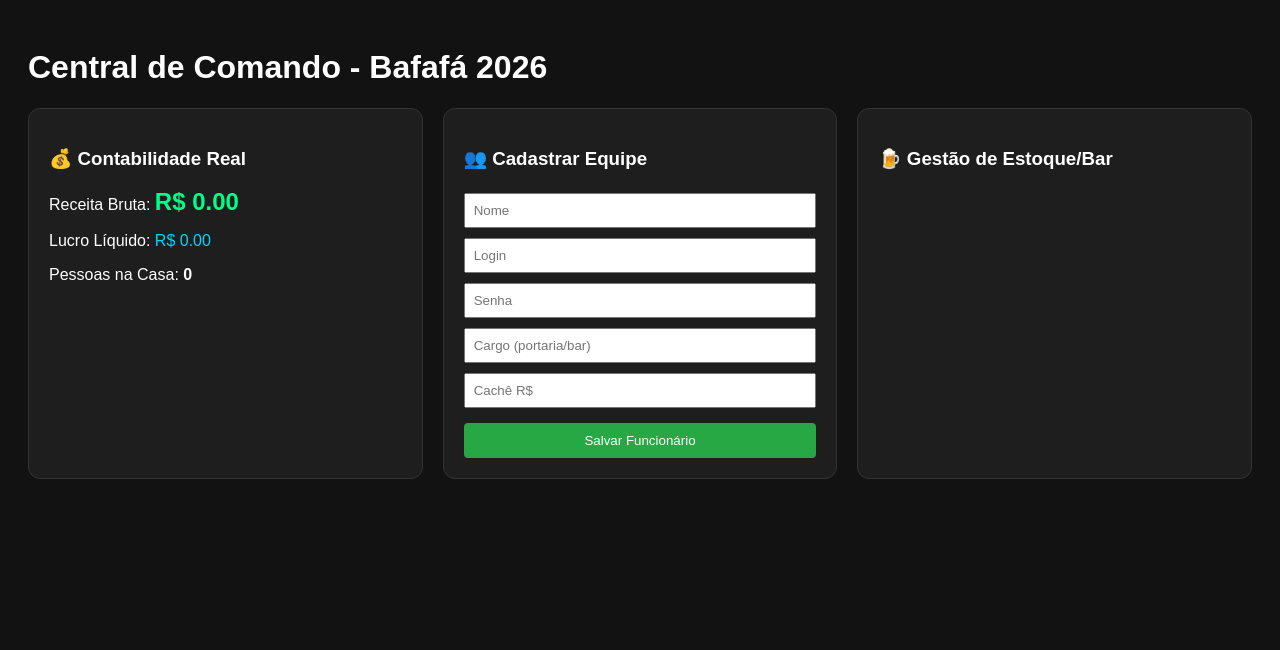
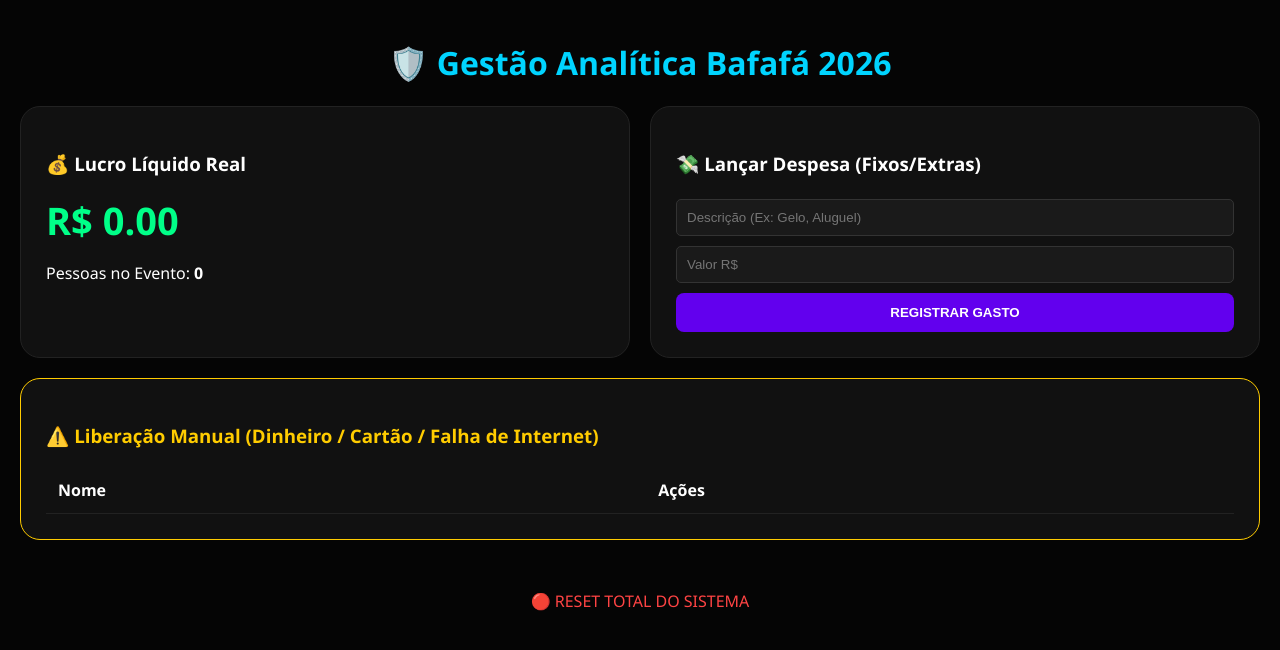
Before and after one commit to wagnerzaparolli15-ai/evento_samba, a Flask app: page /admin_total in a window 1280 px wide. Shown: the top 650 px of the page. Run offline with Flask 3, Linux system fonts and the light colour scheme; the visitor is signed in with stand-in values (Sample User, id 1); lists and menus that the app fills with data are empty.

Commit message:
Sistema Bafafá 2026: Versão Master Finalizada

```diff
--- a/app.py
+++ b/app.py
@@ -1,11 +1,11 @@
-import os, mercadopago
+import os, mercadopago, datetime
 from flask import Flask, render_template, request, redirect, url_for, session, jsonify
 from flask_sqlalchemy import SQLAlchemy
 from sqlalchemy import func
 
 app = Flask(__name__)
 
-# --- 1. CONFIGURAÇÃO (RENDER) ---
+# --- CONFIGURAÇÃO DE SEGURANÇA E BANCO ---
 db_url = os.getenv("DATABASE_URL")
 if db_url and db_url.startswith("postgres://"):
     db_url = db_url.replace("postgres://", "postgresql://", 1)
@@ -14,12 +14,12 @@ if db_url and "sslmode" not in db_url:
 
 app.config['SQLALCHEMY_DATABASE_URI'] = db_url
 app.config['SQLALCHEMY_TRACK_MODIFICATIONS'] = False
-app.secret_key = os.getenv("SECRET_KEY", "BAFAFA_MASTER_2026_TOTAL")
+app.secret_key = os.getenv("SECRET_KEY", "SISTEMA_BAFAFA_2026_MASTER")
 
 db = SQLAlchemy(app)
 sdk = mercadopago.SDK(os.getenv("MP_ACCESS_TOKEN"))
 
-# --- 2. MODELOS (ESTRUTURA SAGRADA) ---
+# --- MODELOS (A ESTRUTURA DO EVENTO) ---
 class Equipe(db.Model):
     id = db.Column(db.Integer, primary_key=True)
     nome = db.Column(db.String(100)); usuario = db.Column(db.String(50), unique=True)
@@ -29,20 +29,20 @@ class Cliente(db.Model):
     id = db.Column(db.Integer, primary_key=True); nome = db.Column(db.String(100)); telefone = db.Column(db.String(20))
     pago = db.Column(db.Boolean, default=False); na_casa = db.Column(db.Boolean, default=False)
     payment_id = db.Column(db.String(100)); quem_liberou = db.Column(db.String(50), default="")
+    hora_entrada = db.Column(db.String(20), default="")
 
 class Produto(db.Model):
     id = db.Column(db.Integer, primary_key=True); nome = db.Column(db.String(100))
     preco_custo = db.Column(db.Float, default=0.0); preco_venda = db.Column(db.Float, default=0.0)
     estoque = db.Column(db.Integer, default=0); vendidos = db.Column(db.Integer, default=0)
 
-# --- 3. INICIALIZAÇÃO DO BANCO ---
 with app.app_context():
     db.create_all()
     if not Equipe.query.filter_by(usuario='wagner').first():
-        db.session.add(Equipe(nome='Wagner Master', usuario='wagner', senha='123', cargo='admin', cachet=0))
+        db.session.add(Equipe(nome='Wagner Master', usuario='wagner', senha='123', cargo='admin'))
         db.session.commit()
 
-# --- 4. ROTAS DE VENDA (PIX) ---
+# --- FLUXO DE VENDAS ---
 @app.route('/')
 def index(): return render_template('index.html')
 
@@ -56,32 +56,23 @@ def reservar():
 def pagamento(id):
     c = Cliente.query.get_or_404(id)
     try:
-        res = sdk.payment().create({
-            "transaction_amount": 45.0,
-            "description": "Ingresso Bafafá",
-            "payment_method_id": "pix",
-            "payer": {"email": "vendas@bafafa.com"}
-        })
+        res = sdk.payment().create({"transaction_amount": 45.0, "description": "Ingresso Bafafá", "payment_method_id": "pix", "payer": {"email": "vendas@bafafa.com"}})
         pix = res["response"]["point_of_interaction"]["transaction_data"]
         c.payment_id = str(res["response"]["id"]); db.session.commit()
         return render_template('pagamento.html', c=c, pix_codigo=pix["qr_code"], qrcode_base64=pix["qr_code_base64"])
-    except: return "Erro ao gerar PIX. Verifique seu Token no Render.", 500
+    except: return "Erro ao conectar com Mercado Pago. Verifique o Token.", 500
 
-# --- 5. ROTA DO INGRESSO (O QUE TINHA SUMIDO) ---
 @app.route('/ingresso/<int:id>')
 def ingresso(id):
     c = Cliente.query.get_or_404(id)
     if not c.pago:
-        try:
-            p_res = sdk.payment().get(c.payment_id)
-            if p_res["response"].get("status") == "approved":
-                c.pago = True; db.session.commit()
-            else:
-                return render_template('templates-feedback.html', id=id)
-        except: return render_template('templates-feedback.html', id=id)
+        p_res = sdk.payment().get(c.payment_id)
+        if p_res["response"].get("status") == "approved":
+            c.pago = True; db.session.commit()
+        else: return render_template('templates-feedback.html', id=id)
     return render_template('obrigado.html', c=c, checkin_url=url_for('validar_entrada', id=c.id, _external=True))
 
-# --- 6. STAFF E PORTARIA ---
+# --- FLUXO DE GESTÃO (PORTARIA E BAR) ---
 @app.route('/login-staff', methods=['GET', 'POST'])
 def login_staff():
     if request.method == 'POST':
@@ -91,27 +82,16 @@ def login_staff():
             return redirect(url_for('admin_total' if f.cargo == 'admin' else 'portaria'))
     return render_template('login_staff.html')
 
-@app.route('/portaria')
-def portaria():
-    if 'staff_id' not in session: return redirect(url_for('login_staff'))
-    clientes = Cliente.query.filter_by(pago=True, na_casa=False).all()
-    return render_template('portaria.html', clientes=clientes)
-
 @app.route('/validar-entrada/<int:id>')
 def validar_entrada(id):
     if 'usuario_nome' not in session: return redirect(url_for('login_staff'))
     c = Cliente.query.get_or_404(id)
-    c.na_casa = True
-    c.quem_liberou = session['usuario_nome']
-    db.session.commit()
+    if not c.na_casa:
+        c.na_casa = True
+        c.quem_liberou = session['usuario_nome']
+        c.hora_entrada = datetime.datetime.now().strftime("%H:%M:%S")
+        db.session.commit()
     return render_template('recepcao.html', c=c)
-
-# --- 7. BAR E ESTOQUE ---
-@app.route('/bar-digital/<int:id>')
-def bar_digital(id):
-    c = Cliente.query.get_or_404(id)
-    produtos = Produto.query.filter(Produto.estoque > 0).all()
-    return render_template('bar.html', c=c, produtos=produtos)
 
 @app.route('/comprar_item', methods=['POST'])
 def comprar_item():
@@ -123,7 +103,7 @@ def comprar_item():
     db.session.commit()
     return jsonify({"status": "success"})
 
-# --- 8. ADMINISTRAÇÃO TOTAL ---
+# --- O PAINEL DE CONTROLE NA PALMA DA MÃO ---
 @app.route('/admin_total', methods=['GET', 'POST'])
 def admin_total():
     if session.get('cargo') != 'admin': return redirect(url_for('login_staff'))
@@ -145,14 +125,11 @@ def admin_total():
     fin = {
         "receita": rec_ingresso + rec_bar,
         "lucro": (rec_ingresso + rec_bar) - (despesa_equipe + custo_bar),
+        "total_vendas": ingressos_pago,
         "na_casa": Cliente.query.filter_by(na_casa=True).count()
     }
 
-    return render_template('admin_total.html', equipe=Equipe.query.all(), produtos=prod_all, clientes_na_casa=Cliente.query.filter_by(na_casa=True).all(), fin=fin)
-
-@app.route('/logout')
-def logout():
-    session.clear(); return redirect(url_for('index'))
+    return render_template('admin_total.html', equipe=Equipe.query.all(), produtos=prod_all, clientes=Cliente.query.filter_by(na_casa=True).all(), fin=fin)
 
 if __name__ == '__main__':
     port = int(os.environ.get("PORT", 10000))
--- a/requirements.txt
+++ b/requirements.txt
@@ -3,3 +3,4 @@ Flask-SQLAlchemy
 psycopg2-binary
 mercadopago
 gunicorn
+qrcode[pil]
--- a/templates/admin_total.html
+++ b/templates/admin_total.html
@@ -1,46 +1,62 @@
 <!DOCTYPE html>
 <html lang="pt-br">
 <head>
-    <meta charset="UTF-8"><meta name="viewport" content="width=device-width, initial-scale=1.0">
-    <title>Dashboard Master Bafafá</title>
+    <meta charset="UTF-8">
+    <meta name="viewport" content="width=device-width, initial-scale=1.0">
+    <title>Master Admin - Bafafá</title>
     <style>
-        body { font-family: sans-serif; background: #121212; color: white; padding: 20px; }
+        body { font-family: 'Segoe UI', sans-serif; background: #050505; color: #fff; margin: 0; padding: 20px; }
         .grid { display: grid; grid-template-columns: repeat(auto-fit, minmax(300px, 1fr)); gap: 20px; }
-        .card { background: #1e1e1e; padding: 20px; border-radius: 12px; border: 1px solid #333; }
-        .resumo { font-size: 24px; font-weight: bold; color: #00ff88; }
-        table { width: 100%; border-collapse: collapse; margin-top: 15px; background: #252525; }
-        th, td { padding: 12px; text-align: left; border-bottom: 1px solid #444; }
-        th { background: #333; }
-        .badge { background: #6200ee; padding: 5px 10px; border-radius: 4px; font-size: 12px; }
-        input, select { padding: 8px; margin: 5px 0; width: 100%; box-sizing: border-box; }
-        .btn { background: #28a745; color: white; border: none; padding: 10px; cursor: pointer; width: 100%; border-radius: 4px; margin-top: 10px; }
+        .card { background: #111; padding: 25px; border-radius: 20px; border: 1px solid #222; }
+        .lucro { font-size: 38px; color: #00ff88; font-weight: bold; }
+        table { width: 100%; border-collapse: collapse; margin-top: 15px; }
+        th, td { padding: 12px; border-bottom: 1px solid #222; text-align: left; }
+        .btn { padding: 12px; border: none; border-radius: 8px; cursor: pointer; font-weight: bold; width: 100%; margin-top: 5px; }
+        .btn-manual { background: #ffcc00; color: #000; text-decoration: none; display: inline-block; text-align: center; }
+        input { width: 100%; padding: 10px; margin: 5px 0; background: #1a1a1a; border: 1px solid #333; color: #fff; border-radius: 5px; box-sizing: border-box; }
     </style>
 </head>
 <body>
-    <h1>Central de Comando - Bafafá 2026</h1>
+    <h1 style="text-align: center; color: #00d4ff;">🛡️ Gestão Analítica Bafafá 2026</h1>
 
     <div class="grid">
         <div class="card">
-            <h3>💰 Contabilidade Real</h3>
-            <p>Receita Bruta: <span class="resumo">R$ {{ "%.2f"|format(fin.receita) }}</span></p>
-            <p>Lucro Líquido: <span style="color: #00d4ff;">R$ {{ "%.2f"|format(fin.lucro) }}</span></p>
-            <p>Pessoas na Casa: <strong>{{ fin.na_casa }}</strong></p>
+            <h3>💰 Lucro Líquido Real</h3>
+            <div class="lucro">R$ {{ "%.2f"|format(fin.lucro) }}</div>
+            <p>Pessoas no Evento: <strong>{{ fin.na_casa }}</strong></p>
         </div>
 
         <div class="card">
-            <h3>👥 Cadastrar Equipe</h3>
+            <h3>💸 Lançar Despesa (Fixos/Extras)</h3>
             <form method="POST">
-                <input type="hidden" name="add_equipe" value="1">
-                <input type="text" name="nome" placeholder="Nome" required>
-                <input type="text" name="usuario" placeholder="Login" required>
-                <input type="text" name="senha" placeholder="Senha" required>
-                <input type="text" name="cargo" placeholder="Cargo (portaria/bar)">
-                <input type="number" name="cachet" placeholder="Cachê R$" step="0.01">
-                <button type="submit" class="btn">Salvar Funcionário</button>
+                <input type="hidden" name="add_custo" value="1">
+                <input type="text" name="d" placeholder="Descrição (Ex: Gelo, Aluguel)" required>
+                <input type="number" name="v" placeholder="Valor R$" step="0.01" required>
+                <button type="submit" class="btn" style="background:#6200ee; color:#fff;">REGISTRAR GASTO</button>
             </form>
         </div>
+    </div>
 
-        <div class="card">
-            <h3>🍺 Gestão de Estoque/Bar</h3>
-            <form method="POST">
-                <input type="hidden" name="
+    <div class="card" style="margin-top: 20px; border-color: #ffcc00;">
+        <h3 style="color: #ffcc00;">⚠️ Liberação Manual (Dinheiro / Cartão / Falha de Internet)</h3>
+        <table>
+            <thead><tr><th>Nome</th><th>Ações</th></tr></thead>
+            <tbody>
+                {% for c in fin.pendentes %}
+                <tr>
+                    <td>{{ c.nome }}</td>
+                    <td>
+                        <a href="/confirmar-manual/{{ c.id }}?m=dinheiro" class="btn-manual" style="padding: 5px 10px; border-radius: 5px;"> DINHEIRO </a>
+                        <a href="/confirmar-manual/{{ c.id }}?m=cartao_manual" class="btn-manual" style="background:#00d4ff; padding: 5px 10px; border-radius: 5px;"> CARTÃO </a>
+                    </td>
+                </tr>
+                {% endfor %}
+            </tbody>
+        </table>
+    </div>
+
+    <div style="margin-top: 50px; text-align: center;">
+        <a href="/reset-total-bafafa-2026" onclick="return confirm('Deseja zerar o sistema para o próximo evento?')" style="color: #ff4444; text-decoration: none;">🔴 RESET TOTAL DO SISTEMA</a>
+    </div>
+</body>
+</html>
```
Also changed, not shown: templates/obrigado.html (+12 -12 lines), templates/pagamento.html (+19 -11 lines), templates/portaria.html (+14 -25 lines).
